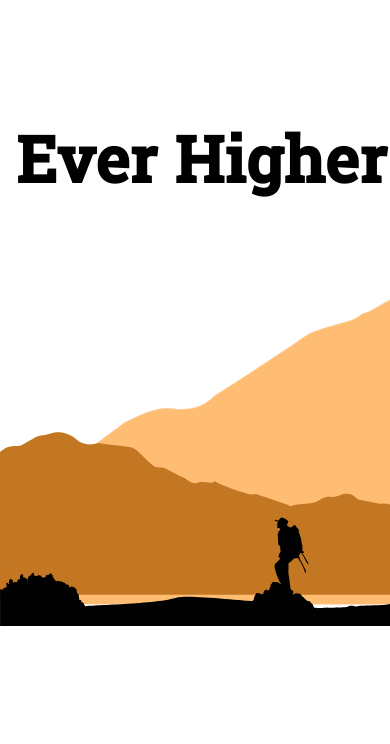
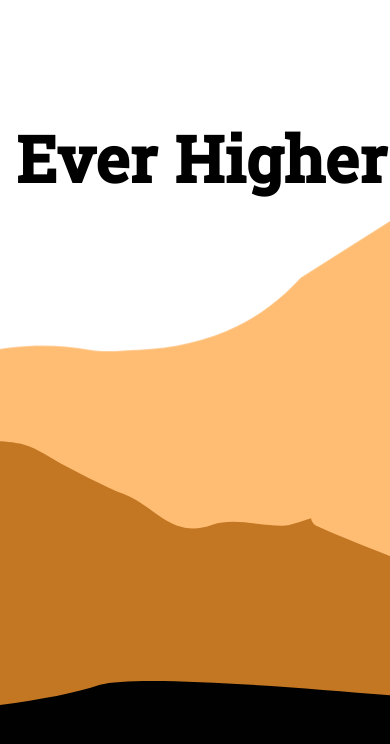
Before and after one commit to Jam52/hnc-test, a Next.js app: page /main in a window 390 px wide. Shown: the top 744 px of the page. Built offline with nearby package versions, Linux system fonts and the light colour scheme.

Commit message:
Tweak to better for mobile

```diff
--- a/pages/index.module.scss
+++ b/pages/index.module.scss
@@ -82,39 +82,25 @@ $font-main: 'Raleway', sans-serif;
   position: relative;
   height: 100vh;
   transform-style: preserve-3d;
-}
-
-.parallaxContent {
-  transform-style: preserve-3d;
-  position: absolute;
-  top: 0;
-  right: 0;
-  bottom: 0;
-  left: 0;
-  background-size: 100%;
+  display: flex;
 }
 
 .front {
-  position: absolute;
-  top: 0;
-  right: 0;
-  bottom: 0;
-  left: 0;
-  transform: translateY(8rem);
+  object-fit: cover;
 }
 
 .middle {
-  @extend .parallaxContent;
   transform: translateZ(-1px) scale(1.6) translateY(2rem);
   filter: invert(55%) sepia(100%) saturate(500%) hue-rotate(345deg)
     brightness(80%) contrast(88%);
+  object-fit: cover;
 }
 
 .back {
-  @extend .parallaxContent;
   transform: translateZ(-2px) scale(2.4);
   filter: invert(81%) sepia(100%) saturate(1000%) hue-rotate(305deg)
     brightness(100%) contrast(101%);
+  object-fit: cover;
 }
 
 .static {
--- a/pages/main.js
+++ b/pages/main.js
@@ -14,7 +14,6 @@ const Main = () => {
         <div className={styles.container}>
           <h1>Ever Higher</h1>
         </div>
-
         <Image
           src="/images/mountainBg.svg"
           layout="fill"
@@ -25,9 +24,11 @@ const Main = () => {
           layout="fill"
           className={styles.middle}
         />
-        <div className={styles.front}>
-          <Image src="/images/mountainMan.svg" layout="fill" />
-        </div>
+        <Image
+          src="/images/mountainMan.svg"
+          layout="fill"
+          className={styles.front}
+        />
       </div>
       <div className={styles.static}>
         <div className={styles.container}>
```
